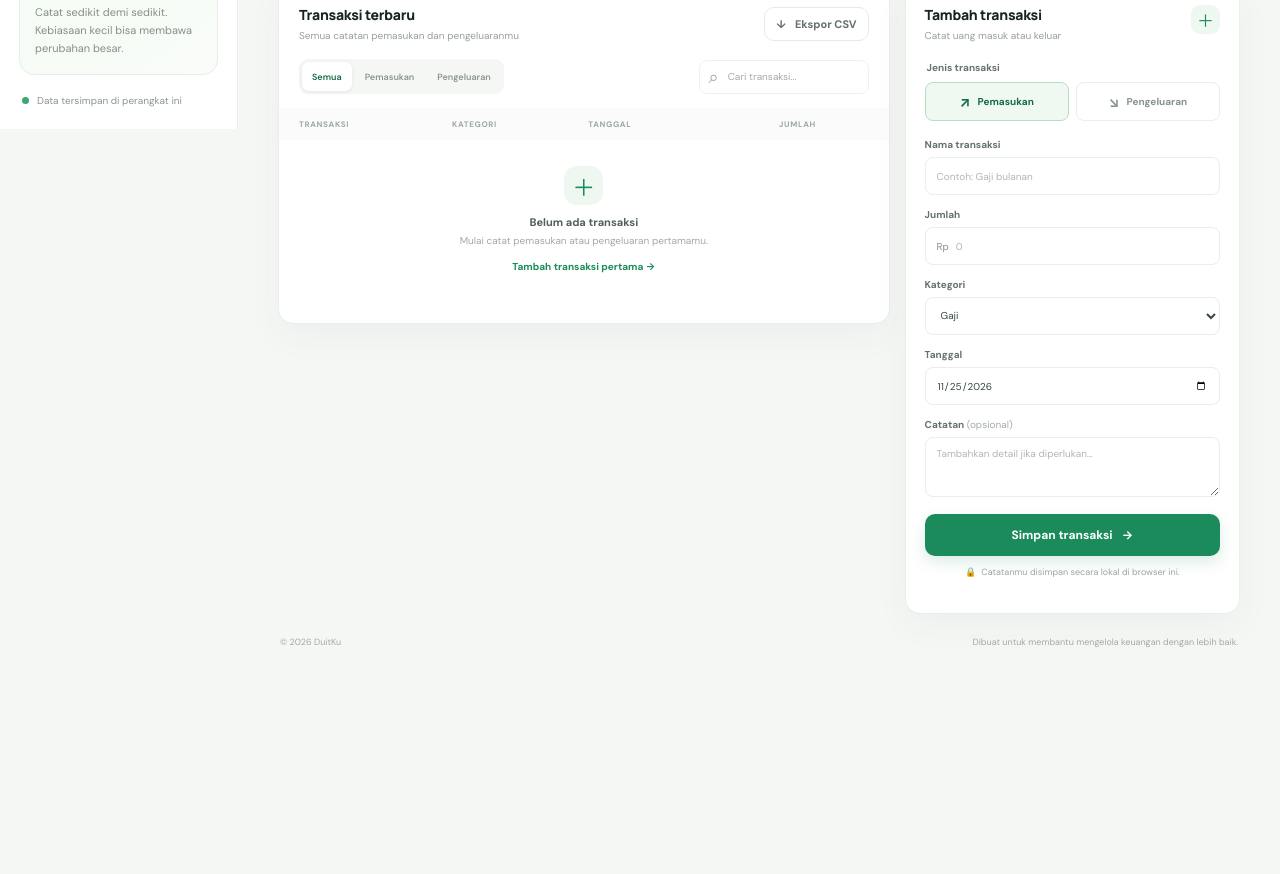
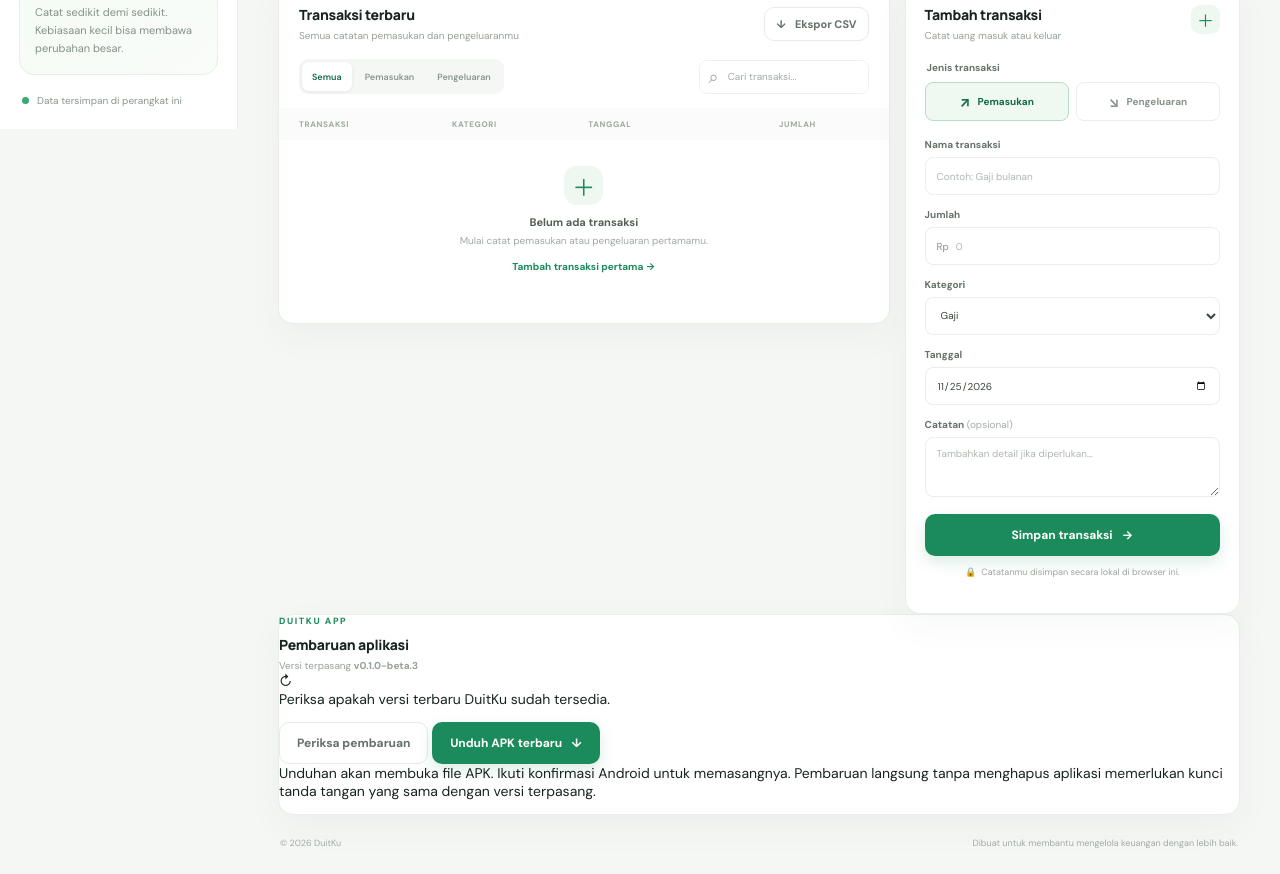
Before and after one commit to rafaramadhan09/DuitKu, a website: page index.html in a window 1280 px wide. Shown: the part 671-1545 px from the top of the page. Before the commit the page ends 1344 px from the top, so only its background shows below. Drawn offline with Linux system fonts and the light colour scheme.

Commit message:
Add in-app app update panel

```diff
--- a/index.html
+++ b/index.html
@@ -3,6 +3,7 @@
 <head>
   <meta charset="utf-8">
   <meta name="viewport" content="width=device-width, initial-scale=1, viewport-fit=cover">
+  <meta name="duitku-version" content="0.1.0-beta.3">
   <meta name="theme-color" content="#1c8b5c">
   <meta name="mobile-web-app-capable" content="yes">
   <meta name="apple-mobile-web-app-capable" content="yes">
@@ -46,6 +47,7 @@
         <div class="breadcrumb">Keuangan pribadi <span>/</span> <strong>Ringkasan</strong></div>
         <div class="topbar-right">
           <span class="today-label" id="todayLabel">Hari ini</span>
+          <a class="update-shortcut" href="#app-update" aria-label="Periksa pembaruan DuitKu"><span aria-hidden="true">↻</span><span>Update</span></a>
           <button class="avatar" type="button" aria-label="Profil pengguna">K</button>
         </div>
       </header>
@@ -216,6 +218,28 @@
         </aside>
       </section>
 
+      <section class="panel app-update-panel" id="app-update" aria-labelledby="appUpdateTitle">
+        <div class="app-update-main">
+          <div class="app-update-heading">
+            <div>
+              <p class="eyebrow">DUITKU APP</p>
+              <h2 id="appUpdateTitle">Pembaruan aplikasi</h2>
+              <p class="panel-subtitle">Versi terpasang <strong id="installedVersion">v0.1.0-beta.3</strong></p>
+            </div>
+            <span class="app-update-icon" aria-hidden="true">↻</span>
+          </div>
+          <div class="app-update-content">
+            <p class="update-status" id="updateStatus" role="status" aria-live="polite">Periksa apakah versi terbaru DuitKu sudah tersedia.</p>
+            <p class="update-notes" id="updateNotes" hidden></p>
+            <div class="app-update-actions">
+              <button class="button button-outline" id="checkUpdateButton" type="button">Periksa pembaruan</button>
+              <a class="button button-primary" id="downloadUpdateButton" href="#" target="_blank" rel="noopener noreferrer" hidden>Unduh APK terbaru <span aria-hidden="true">↓</span></a>
+            </div>
+            <p class="update-footnote">Unduhan akan membuka file APK. Ikuti konfirmasi Android untuk memasangnya. Pembaruan langsung tanpa menghapus aplikasi memerlukan kunci tanda tangan yang sama dengan versi terpasang.</p>
+          </div>
+        </div>
+      </section>
+
       <footer class="page-footer">
         <span>© <span id="yearLabel"></span> DuitKu</span>
         <span>Dibuat untuk membantu mengelola keuangan dengan lebih baik.</span>
```
